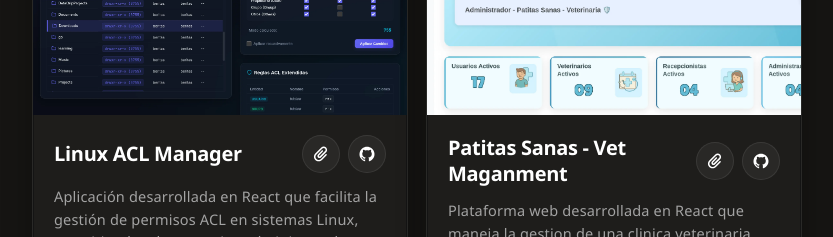
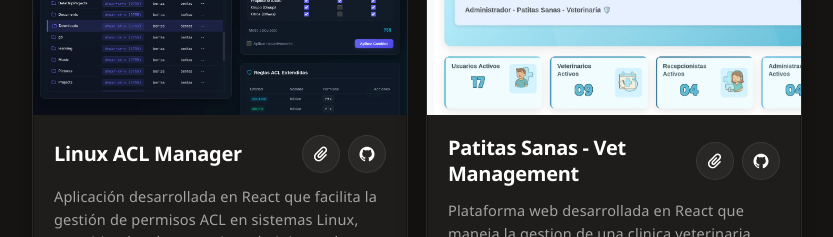
Before and after one commit to LeonardoVera/portfolio, a React (Vite) app: page / in a window 1280 px wide. Shown: the part 1260-1497 px from the top of the page, without its empty margins (223-1056 px from the left). Built offline with nearby package versions, Linux system fonts and the light colour scheme.

Commit message:
fix: correct spelling of Management in Patitas Sanas project title

```diff
--- a/src/components/MainContent.jsx
+++ b/src/components/MainContent.jsx
@@ -78,7 +78,7 @@ export function MainContent() {
             />
             <ProjectItem
               preview={patitasSanasPreview}
-              title="Patitas Sanas - Vet Maganment"
+              title="Patitas Sanas - Vet Management"
               githubLink="https://github.com/KevinBohorquez/PatitasSanas"
               liveLink="https://patitas-sanas-sigma.vercel.app"
               description="Plataforma web desarrollada en React que maneja la gestion de una clinica veterinaria, incluyendo manejo de servicios, gestion de pacientes y veterinarios, dashboards y manejo de estado financiero"
```
